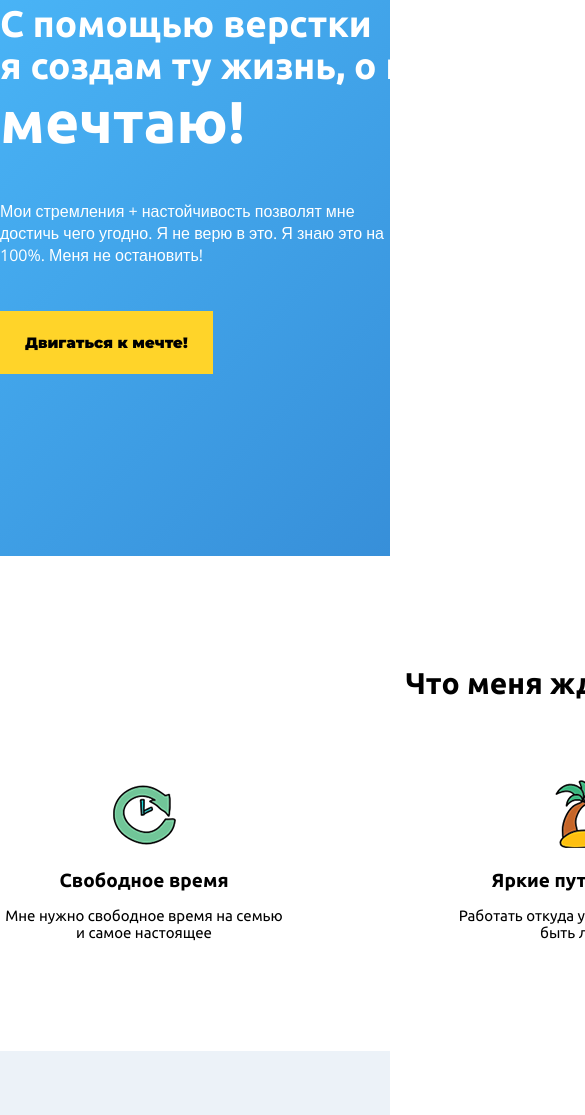
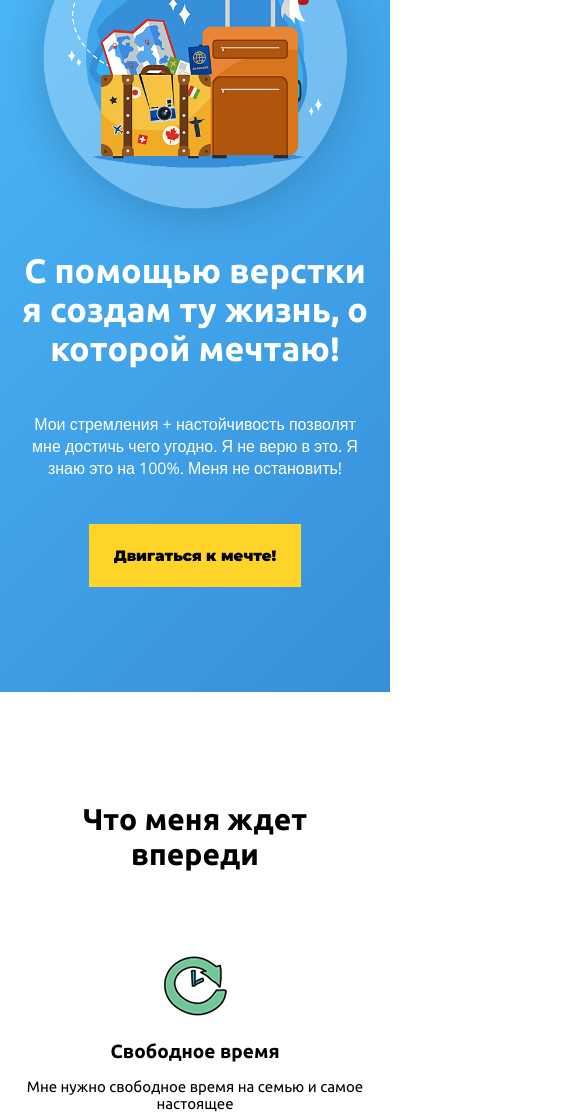
Before and after one commit to Yosip567/wayup_homework.io, a plain HTML site: page index.html in a window 390 px wide. Shown: the part 269-1384 px from the top of the page, 585 px wide, since content can reach past the window. Drawn offline with nearby package versions, Linux system fonts and the light colour scheme.

Commit message:
Add files via upload

```diff
--- a/css/style.css
+++ b/css/style.css
@@ -68,11 +68,12 @@ h2 {
 	padding-top: 50px;
 	padding-bottom: 105px;
 }
+.header .header-text {
+
+}
 .header h1 {
 	font-size: 37px;
 	font-weight: 700;
-	width: 570px;
-
 }
 .header h1 span {
 	font-size: 59px;
@@ -80,7 +81,6 @@ h2 {
 .header p {
 	font-size: 16px;
 	font-family: 'Open Sans', sans-serif;
-	width: 405px;
 	padding: 45px 0;
 }
 
@@ -153,3 +153,80 @@ h2 {
 	padding: 60px 0;
 	color: #fff;
 }
+
+
+
+/*Responsive*/
+
+/* 1200px - 992px */
+@media screen and (max-width: 1200px) {
+	.container {
+		width: 960px;
+	}
+}
+
+/* 992px - 768px */
+@media screen and (max-width: 992px) {
+	.container {
+		width: 720px;
+	}
+	.header .header-content {
+		flex-direction: column;
+		text-align: center;
+		padding-top: 0;
+	}
+	.header .travel-img {
+		order: 1;
+		width: 425px;
+    	height: 425px;
+	}
+	.header .header-text {
+		order: 2;
+	}
+}
+
+/* 768px - 576px */
+@media screen and (max-width: 768px) {
+	.container {
+		width: 540px;
+	}
+	.advantages-section .adv-container {
+		flex-direction: column;
+	}
+	.adv-container .adv-content {
+		width: 100%;
+		margin-bottom: 35px;
+	}
+}
+
+/* 576зчpx - 460px */
+@media screen and (max-width: 576px) {
+	.container {
+		width: 90%;
+	}
+	.form-section .form-container {
+	    width: 290px;
+	}
+	.form-section .form-container .btn {
+	    width: 335px;
+	}
+	.header h1 {
+	    font-size: 34px;
+	}.header h1 span {
+	    font-size: 34px;
+	}
+}
+
+/* 460зчpx - 0px */
+@media screen and (max-width: 460px) {
+	.form-section .form-container {
+	    width: 220px;
+	}
+	.form-section .form-container .btn {
+	    width: 265px;
+	}
+	.header .travel-img {
+    width: 375px;
+    height: 375px;
+}
+}
```
